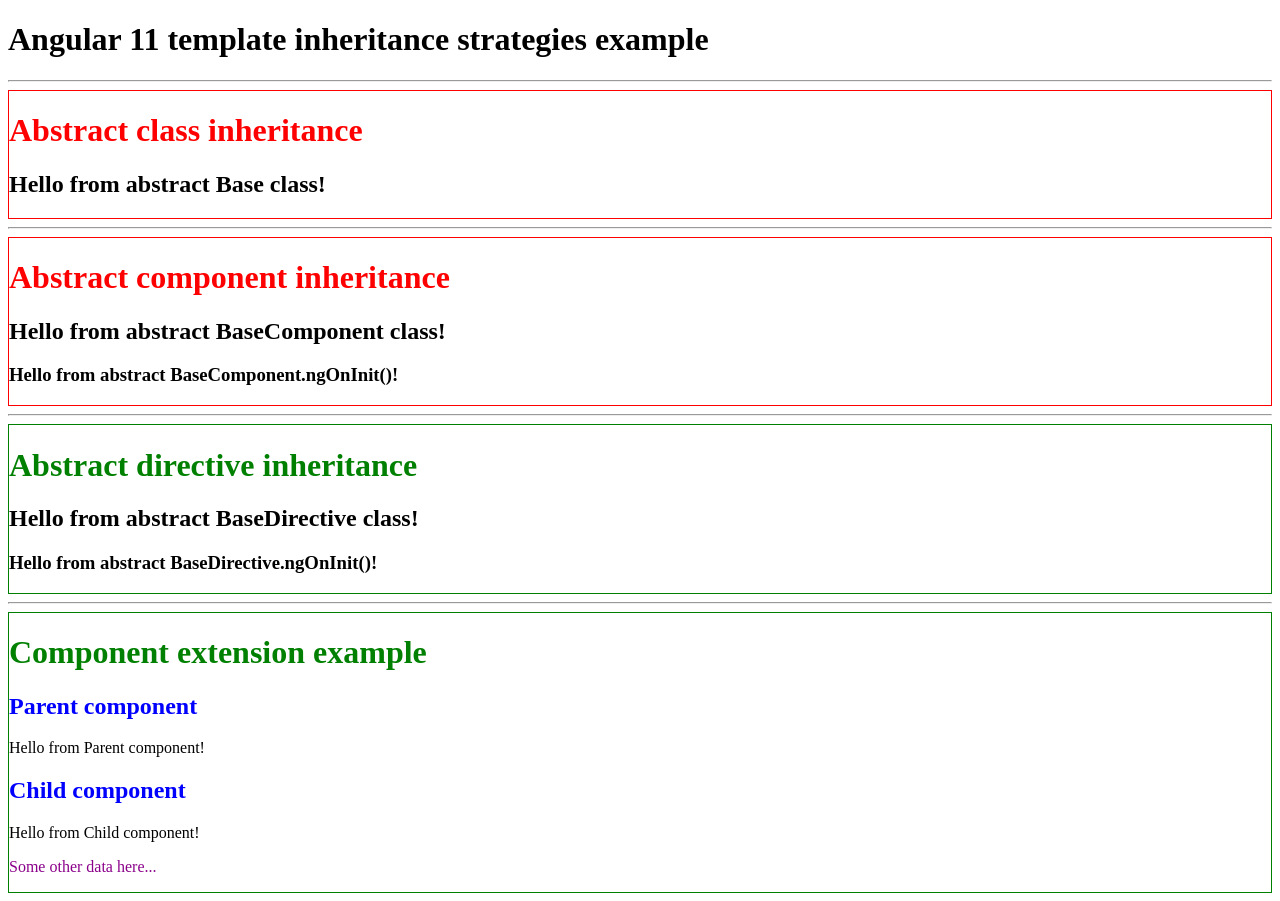
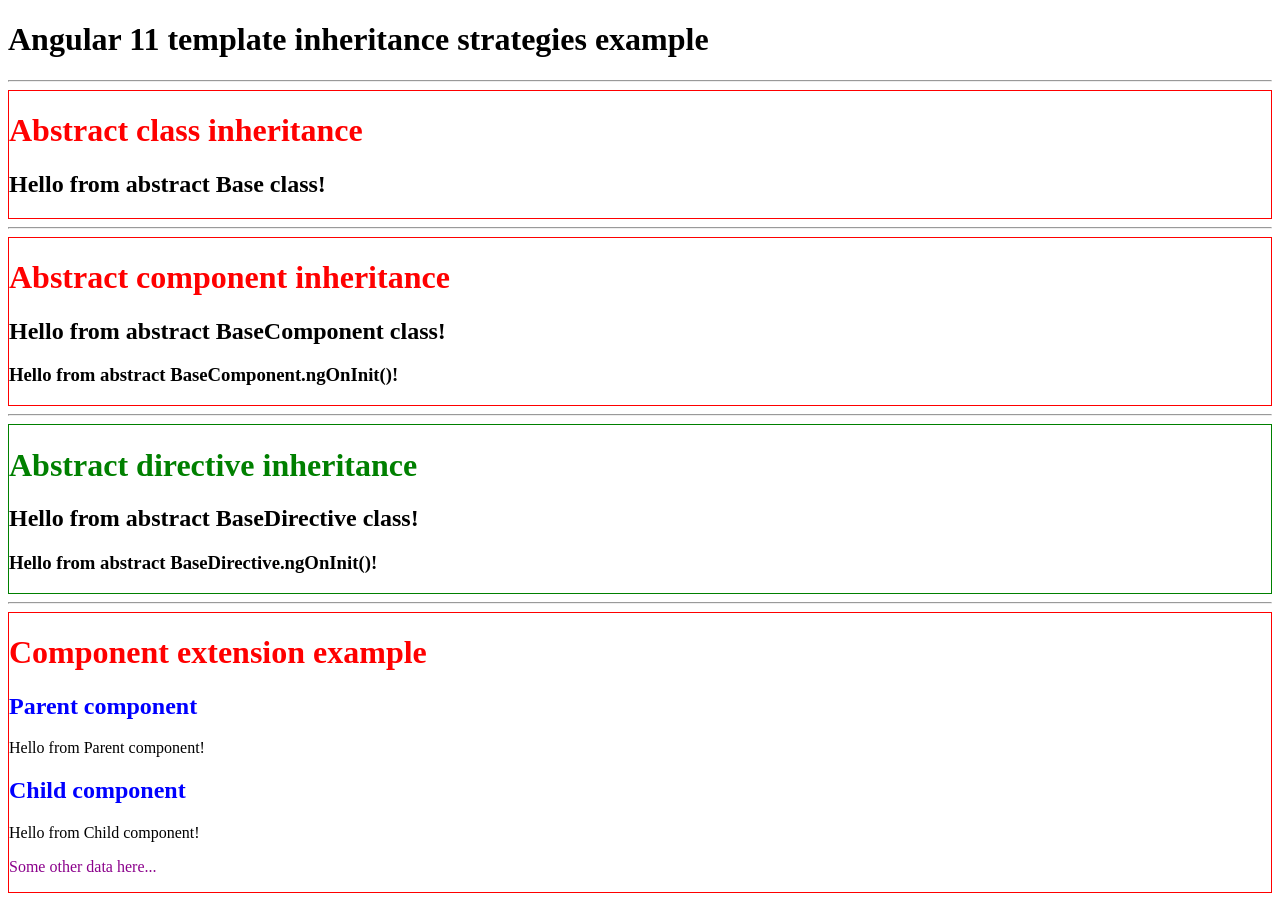
Before and after one commit to todstoychev/angular-template-inheritance, an Angular app: page / in a window 1280 px wide. Built offline with nearby package versions, Linux system fonts and the light colour scheme.

Commit message:
Class changed

```diff
--- a/src/app/app.component.html
+++ b/src/app/app.component.html
@@ -25,7 +25,7 @@
 
 <hr/>
 
-<div class="right">
+<div class="wrong">
   <h1>Component extension example</h1>
 
   <app-parent name="Parent component"></app-parent>
```
